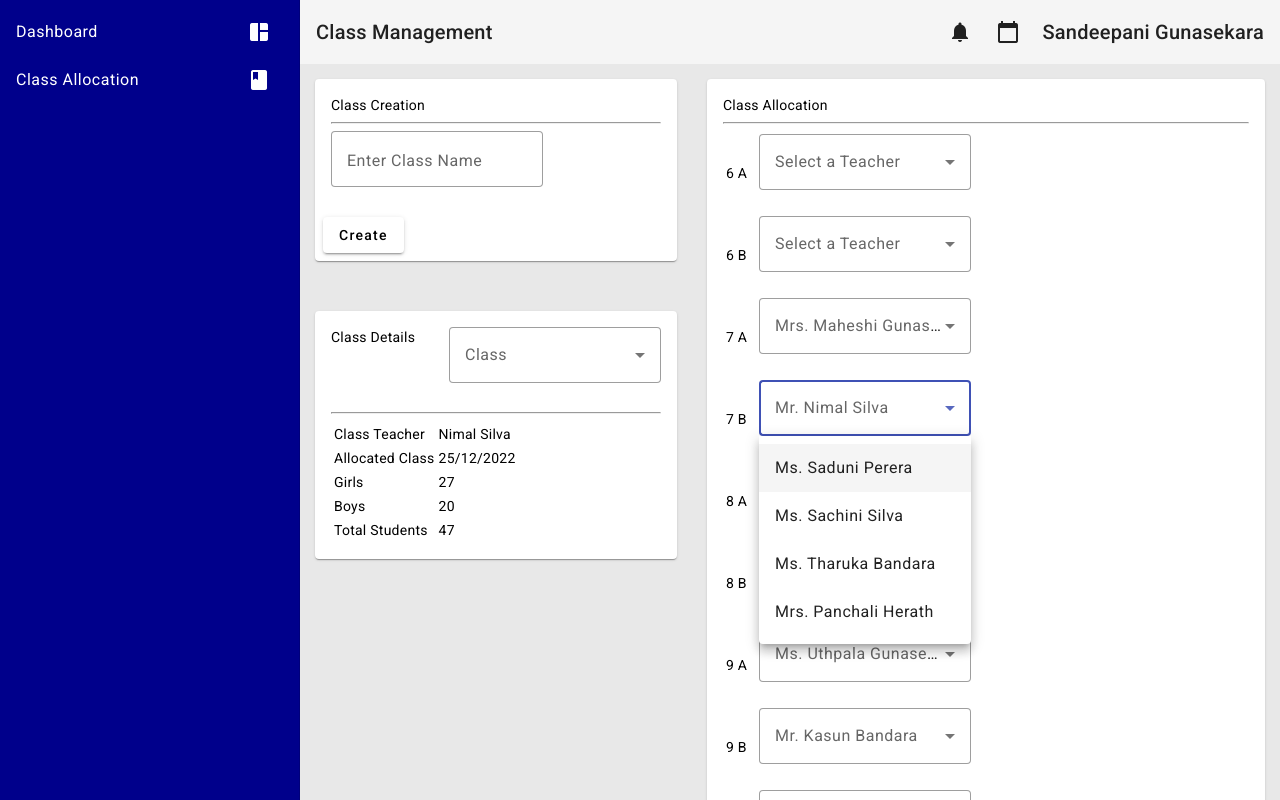
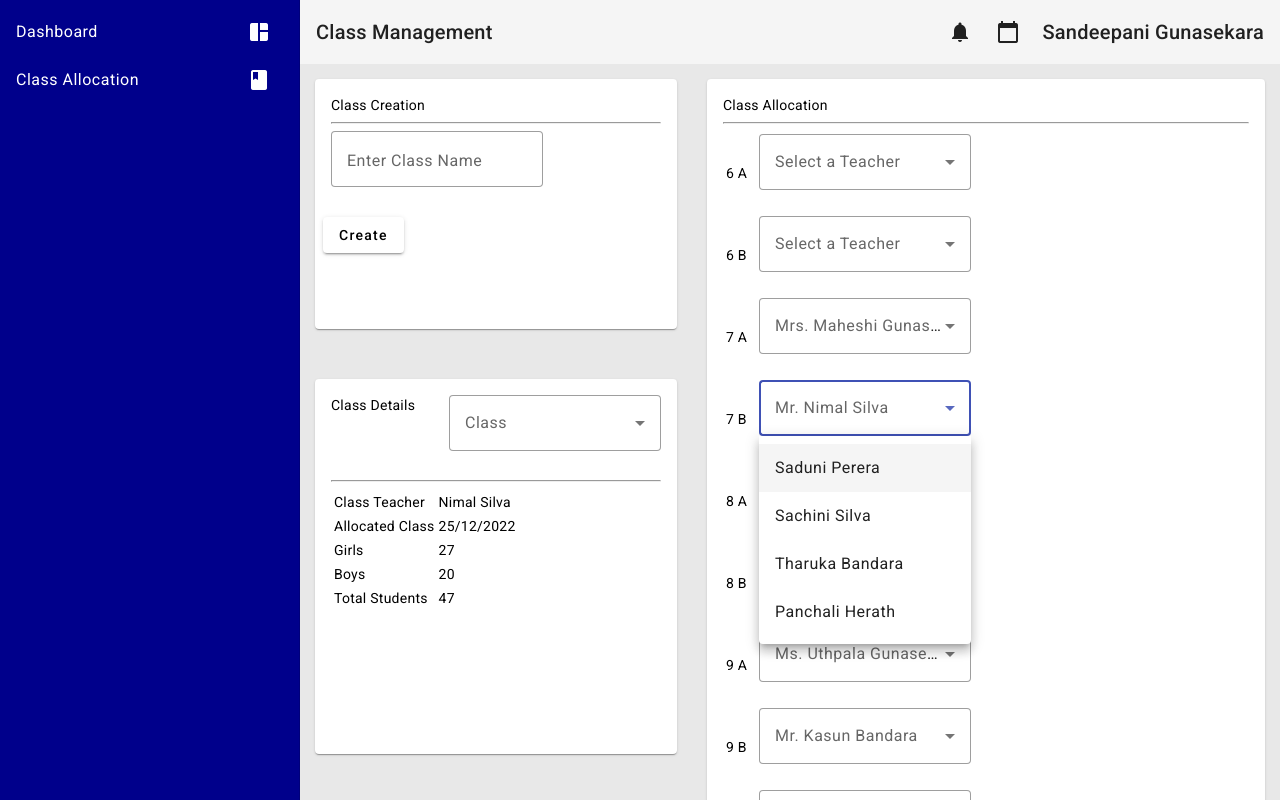
Before and after one commit to codingPentagon/ZoneEd, an Angular app in the folder frontend/: page /clsallocate in a window 1280 px wide. Both pictures are taken after a click on the element "Mr. Nimal Silva". Shown: the top 800 px of the page. Built offline with nearby package versions, Linux system fonts and the light colour scheme.

Commit message:
created drop down menus

```diff
--- a/frontend/src/app/cls-allocate/cls-allocate.component.css
+++ b/frontend/src/app/cls-allocate/cls-allocate.component.css
@@ -21,3 +21,11 @@ mat-card{
 .spacer{
   flex: 1 1 auto;
 }
+
+.creation{
+  height: 250px;
+}
+
+.details{
+  height: 375px;
+}
--- a/frontend/src/app/cls-allocate/cls-allocate.component.html
+++ b/frontend/src/app/cls-allocate/cls-allocate.component.html
@@ -3,7 +3,7 @@
   <app-header></app-header>
   <div class="workspace">
    <div class="left">
-     <mat-card>
+     <mat-card class="creation">
        <mat-card-header>
          Class Creation
        </mat-card-header>
@@ -18,17 +18,13 @@
          <button mat-raised-button>Create</button>
        </mat-card-actions>
      </mat-card><br>
-     <mat-card>
+     <mat-card class="details">
        <mat-card-header>
          Class Details
          <span class="spacer"></span>
          <mat-form-field appearance="outline">
            <mat-select placeholder="Class">
-             <mat-option>6 A</mat-option>
-             <mat-option>6 B</mat-option>
-             <mat-option>7 A</mat-option>
-             <mat-option>7 B</mat-option>
-             <mat-option>8 A</mat-option>
+             <mat-option *ngFor="let class of classes" [value]="class.value">{{class.viewValue}}</mat-option>
            </mat-select>
          </mat-form-field>
        </mat-card-header>
@@ -69,10 +65,7 @@
              <td>6 A</td>
              <td><mat-form-field appearance="outline">
                <mat-select placeholder="Select a Teacher">
-                 <mat-option>Ms. Saduni Perera</mat-option>
-                 <mat-option>Ms. Sachini Silva</mat-option>
-                 <mat-option>Ms. Tharuka Bandara</mat-option>
-                 <mat-option>Mrs. Panchali Herath</mat-option>
+                 <mat-option *ngFor="let teacher of teachers" [value]="teacher.value">{{teacher.viewValue}}</mat-option>
                </mat-select>
              </mat-form-field></td>
            </tr>
@@ -80,10 +73,7 @@
              <td>6 B</td>
              <td><mat-form-field appearance="outline">
                <mat-select placeholder="Select a Teacher">
-                 <mat-option>Ms. Saduni Perera</mat-option>
-                 <mat-option>Ms. Sachini Silva</mat-option>
-                 <mat-option>Ms. Tharuka Bandara</mat-option>
-                 <mat-option>Mrs. Panchali Herath</mat-option>
+                 <mat-option *ngFor="let teacher of teachers" [value]="teacher.value">{{teacher.viewValue}}</mat-option>
                </mat-select>
              </mat-form-field></td>
            </tr>
@@ -91,10 +81,7 @@
              <td>7 A</td>
              <td><mat-form-field appearance="outline">
                <mat-select placeholder="Mrs. Maheshi Gunasekara">
-                 <mat-option>Ms. Saduni Perera</mat-option>
-                 <mat-option>Ms. Sachini Silva</mat-option>
-                 <mat-option>Ms. Tharuka Bandara</mat-option>
-                 <mat-option>Mrs. Panchali Herath</mat-option>
+                 <mat-option *ngFor="let teacher of teachers" [value]="teacher.value">{{teacher.viewValue}}</mat-option>
                </mat-select>
              </mat-form-field></td>
            </tr>
@@ -102,10 +89,7 @@
              <td>7 B</td>
              <td><mat-form-field appearance="outline">
                <mat-select placeholder="Mr. Nimal Silva">
-                 <mat-option>Ms. Saduni Perera</mat-option>
-                 <mat-option>Ms. Sachini Silva</mat-option>
-                 <mat-option>Ms. Tharuka Bandara</mat-option>
-                 <mat-option>Mrs. Panchali Herath</mat-option>
+                 <mat-option *ngFor="let teacher of teachers" [value]="teacher.value">{{teacher.viewValue}}</mat-option>
                </mat-select>
              </mat-form-field></td>
            </tr>
@@ -113,10 +97,7 @@
              <td>8 A</td>
              <td><mat-form-field appearance="outline">
                <mat-select placeholder="Mr. Roshan Ranaweera">
-                 <mat-option>Ms. Saduni Perera</mat-option>
-                 <mat-option>Ms. Sachini Silva</mat-option>
-                 <mat-option>Ms. Tharuka Bandara</mat-option>
-                 <mat-option>Mrs. Panchali Herath</mat-option>
+                 <mat-option *ngFor="let teacher of teachers" [value]="teacher.value">{{teacher.viewValue}}</mat-option>
                </mat-select>
              </mat-form-field></td>
            </tr>
@@ -124,10 +105,7 @@
              <td>8 B</td>
              <td><mat-form-field appearance="outline">
                <mat-select placeholder="Mrs. Sandani Perera">
-                 <mat-option>Ms. Saduni Perera</mat-option>
-                 <mat-option>Ms. Sachini Silva</mat-option>
-                 <mat-option>Ms. Tharuka Bandara</mat-option>
-                 <mat-option>Mrs. Panchali Herath</mat-option>
+                 <mat-option *ngFor="let teacher of teachers" [value]="teacher.value">{{teacher.viewValue}}</mat-option>
                </mat-select>
              </mat-form-field></td>
            </tr>
@@ -135,10 +113,7 @@
              <td>9 A</td>
              <td><mat-form-field appearance="outline">
                <mat-select placeholder="Ms. Uthpala Gunasekara">
-                 <mat-option>Ms. Saduni Perera</mat-option>
-                 <mat-option>Ms. Sachini Silva</mat-option>
-                 <mat-option>Ms. Tharuka Bandara</mat-option>
-                 <mat-option>Mrs. Panchali Herath</mat-option>
+                 <mat-option *ngFor="let teacher of teachers" [value]="teacher.value">{{teacher.viewValue}}</mat-option>
                </mat-select>
              </mat-form-field></td>
            </tr>
@@ -146,10 +121,7 @@
              <td>9 B</td>
              <td><mat-form-field appearance="outline">
                <mat-select placeholder="Mr. Kasun Bandara">
-                 <mat-option>Ms. Saduni Perera</mat-option>
-                 <mat-option>Ms. Sachini Silva</mat-option>
-                 <mat-option>Ms. Tharuka Bandara</mat-option>
-                 <mat-option>Mrs. Panchali Herath</mat-option>
+                 <mat-option *ngFor="let teacher of teachers" [value]="teacher.value">{{teacher.viewValue}}</mat-option>
                </mat-select>
              </mat-form-field></td>
            </tr>
@@ -157,10 +129,7 @@
              <td>10 A</td>
              <td><mat-form-field appearance="outline">
                <mat-select placeholder="Mr. Chathura Perera">
-                 <mat-option>Ms. Saduni Perera</mat-option>
-                 <mat-option>Ms. Sachini Silva</mat-option>
-                 <mat-option>Ms. Tharuka Bandara</mat-option>
-                 <mat-option>Mrs. Panchali Herath</mat-option>
+                 <mat-option *ngFor="let teacher of teachers" [value]="teacher.value">{{teacher.viewValue}}</mat-option>
                </mat-select>
              </mat-form-field></td>
            </tr>
@@ -168,10 +137,7 @@
              <td>10 B</td>
              <td><mat-form-field appearance="outline">
                <mat-select placeholder="Mrs. Sachini Bandara">
-                 <mat-option>Ms. Saduni Perera</mat-option>
-                 <mat-option>Ms. Sachini Silva</mat-option>
-                 <mat-option>Ms. Tharuka Bandara</mat-option>
-                 <mat-option>Mrs. Panchali Herath</mat-option>
+                 <mat-option *ngFor="let teacher of teachers" [value]="teacher.value">{{teacher.viewValue}}</mat-option>
                </mat-select>
              </mat-form-field></td>
            </tr>
--- a/frontend/src/app/cls-allocate/cls-allocate.component.ts
+++ b/frontend/src/app/cls-allocate/cls-allocate.component.ts
@@ -6,5 +6,22 @@ import { Component } from '@angular/core';
   styleUrls: ['./cls-allocate.component.css']
 })
 export class ClsAllocateComponent {
+  classes: any[] = [
+    {value: '6A', viewValue: '6 A'},
+    {value: '6B', viewValue: '6 B'},
+    {value: '7A', viewValue: '7 A'},
+    {value: '7B', viewValue: '7 B'},
+    {value: '8A', viewValue: '8 A'},
+    {value: '8B', viewValue: '8 B'},
+    {value: '9A', viewValue: '9 A'},
+    {value: '9B', viewValue: '9 B'}
+  ];
+
+  teachers: any[] = [
+    {value: 'SaduniPerera', viewValue: 'Saduni Perera'},
+    {value: 'SachiniSilva', viewValue: 'Sachini Silva'},
+    {value: 'TharukaBandara', viewValue: 'Tharuka Bandara'},
+    {value: 'PanchaliHerath', viewValue: 'Panchali Herath'}
+    ];
 
 }
```
